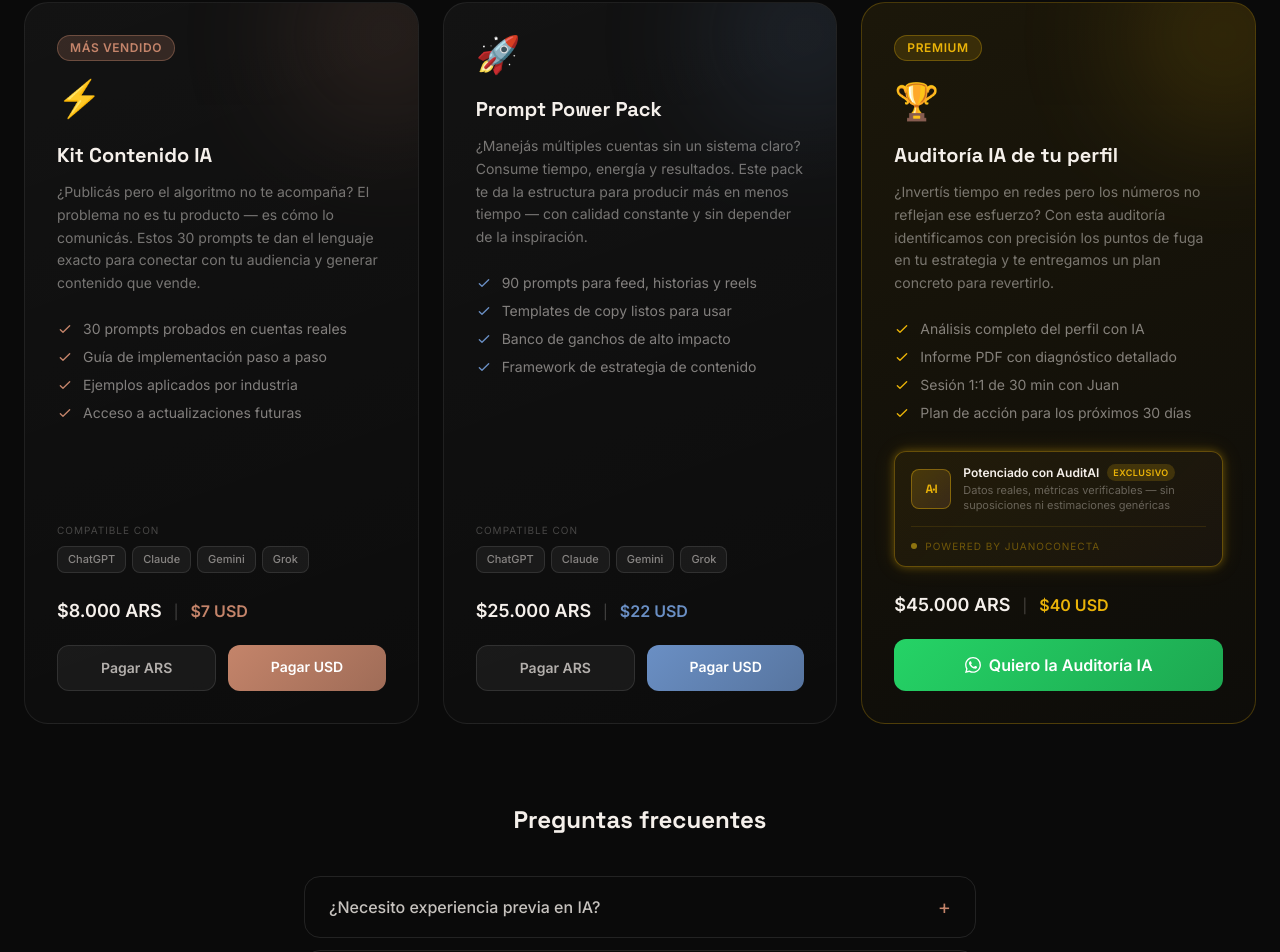
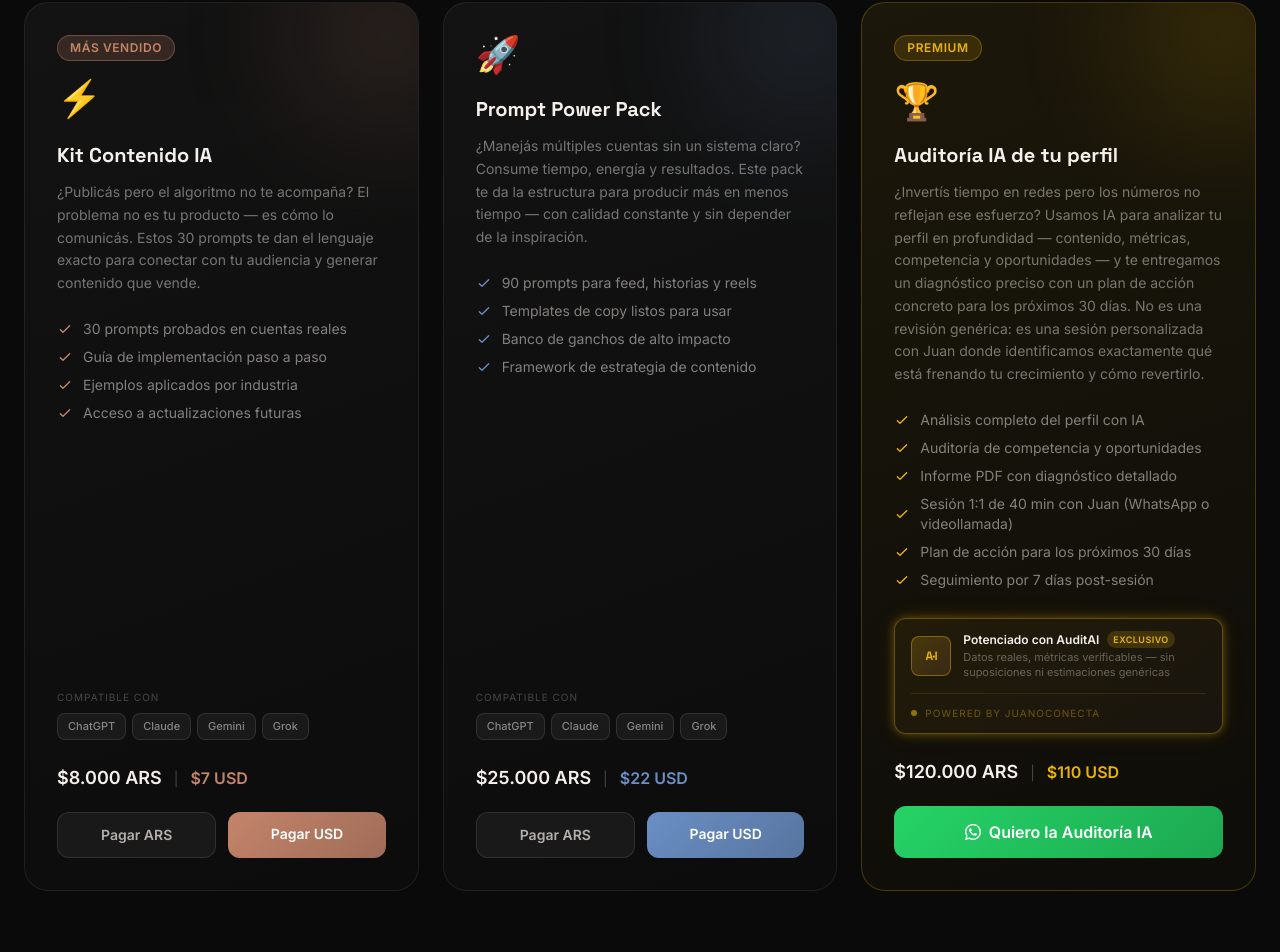
Before and after one commit to Rolebyte/juanoconecta, a React (Vite) app: page / in a window 1280 px wide. Shown: the part 4722-5674 px from the top of the page. Built offline with nearby package versions, Linux system fonts and the light colour scheme.

Commit message:
Update Auditoria price to 20.000 ARS / 10 USD with expanded description and includes

```diff
--- a/src/components/Tienda.jsx
+++ b/src/components/Tienda.jsx
@@ -51,15 +51,15 @@ const productos = [
   },
   {
     nombre: 'Auditoría IA de tu perfil',
-    descripcion: '¿Invertís tiempo en redes pero los números no reflejan ese esfuerzo? Con esta auditoría identificamos con precisión los puntos de fuga en tu estrategia y te entregamos un plan concreto para revertirlo.',
+    descripcion: '¿Invertís tiempo en redes pero los números no reflejan ese esfuerzo? Usamos IA para analizar tu perfil en profundidad — contenido, métricas, competencia y oportunidades — y te entregamos un diagnóstico preciso con un plan de acción concreto para los próximos 30 días. No es una revisión genérica: es una sesión personalizada con Juan donde identificamos exactamente qué está frenando tu crecimiento y cómo revertirlo.',
     badge: 'PREMIUM',
     badgeStyle: { background: 'rgba(234,179,8,0.15)', color: '#EAB308', border: '1px solid rgba(234,179,8,0.3)' },
-    precioARS: '$45.000 ARS',
-    precioUSD: '$40 USD',
+    precioARS: '$120.000 ARS',
+    precioUSD: '$110 USD',
     btnWA: WA_AUDITORIA,
     tipo: 'servicio',
     emoji: '🏆',
-    includes: ['Análisis completo del perfil con IA', 'Informe PDF con diagnóstico detallado', 'Sesión 1:1 de 30 min con Juan', 'Plan de acción para los próximos 30 días'],
+    includes: ['Análisis completo del perfil con IA', 'Auditoría de competencia y oportunidades', 'Informe PDF con diagnóstico detallado', 'Sesión 1:1 de 40 min con Juan (WhatsApp o videollamada)', 'Plan de acción para los próximos 30 días', 'Seguimiento por 7 días post-sesión'],
     auditai: true,
     color: '#EAB308',
     destacado: true,
```
